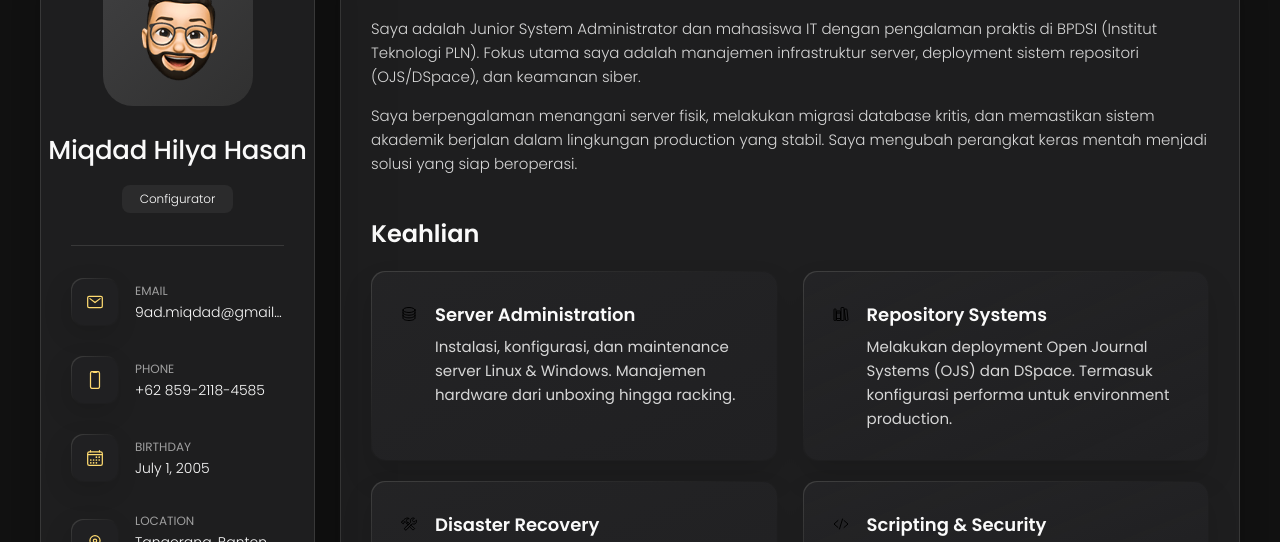
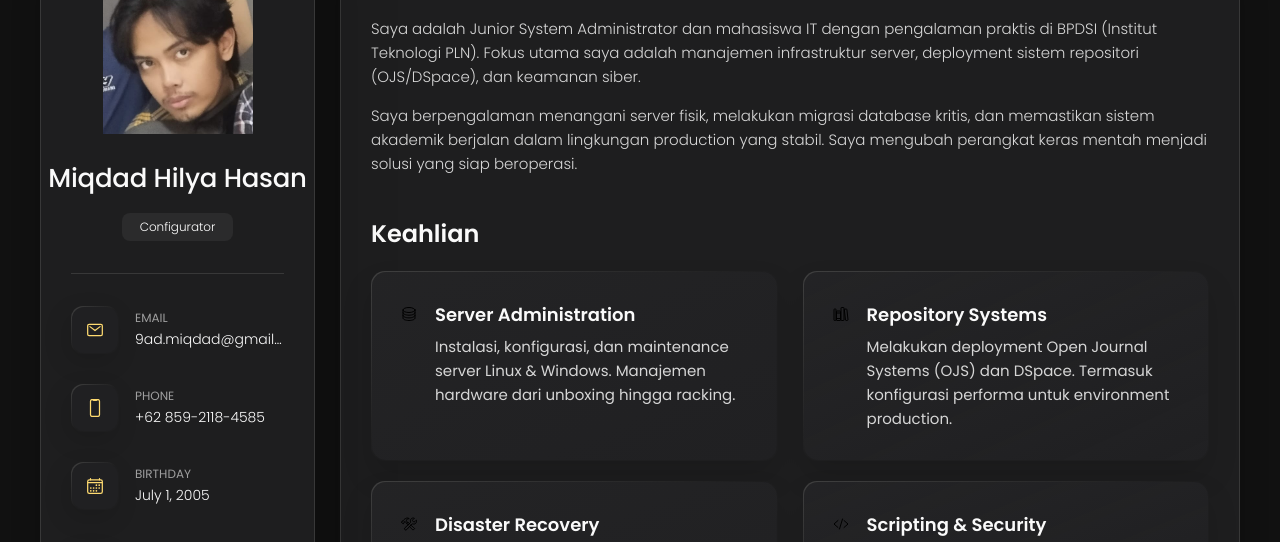
Before and after one commit to miqdadhasann/portfolio, a plain HTML site: page index.html in a window 1280 px wide. Shown: the part 162-704 px from the top of the page. Drawn offline with nearby package versions, Linux system fonts and the light colour scheme.

Commit message:
Update index.html

```diff
--- a/index.html
+++ b/index.html
@@ -42,7 +42,7 @@
       <div class="sidebar-info">
 
         <figure class="avatar-box">
-          <img src="./assets/images/my-avatar.png" alt="Miqdad Hilya Hasan" width="80">
+          <img src="./assets/images/MiqdadProfile.jpg" alt="Miqdad Hilya Hasan" width="80">
         </figure>
 
         <div class="info-content">
@@ -391,4 +391,5 @@
 
 </body>
 
+
 </html>
```
